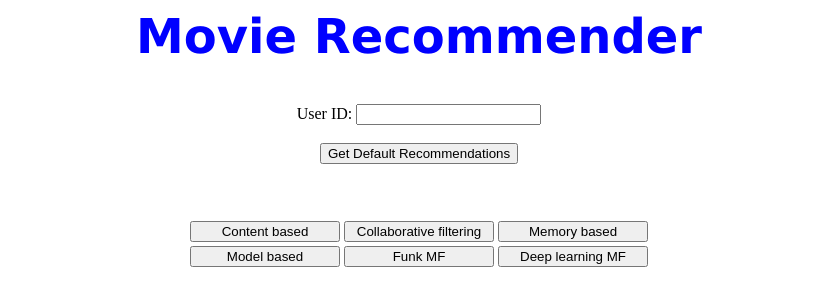
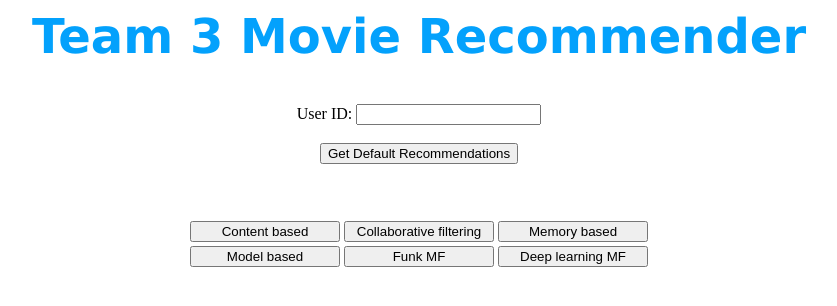
Before and after one commit to SharpComeOn/movie_recommender, a Flask app: page / in a window 1280 px wide. Shown: the top 306 px of the page, without its empty margins (221-1058 px from the left). Run offline with Flask 2, Linux system fonts and the light colour scheme.

Commit message:
Change text color

```diff
--- a/app/Templates/index.html
+++ b/app/Templates/index.html
@@ -2,7 +2,7 @@
 <head>
     <style>
         h2 {
-            color: blue;
+            color: #03a1fc;
             font-family: verdana;
             font-size: 300%;
         }
@@ -13,7 +13,7 @@
     </style>
 </head>
 <body>
-<h2 style="text-align:center">Movie Recommender</h2>
+<h2 style="text-align:center">Team 3 Movie Recommender</h2>
 <div style="text-align:center">
     <form method="POST" action="/">
             <label >User ID:
```
Also changed, not shown: requirements.txt (+10 -0 lines).
